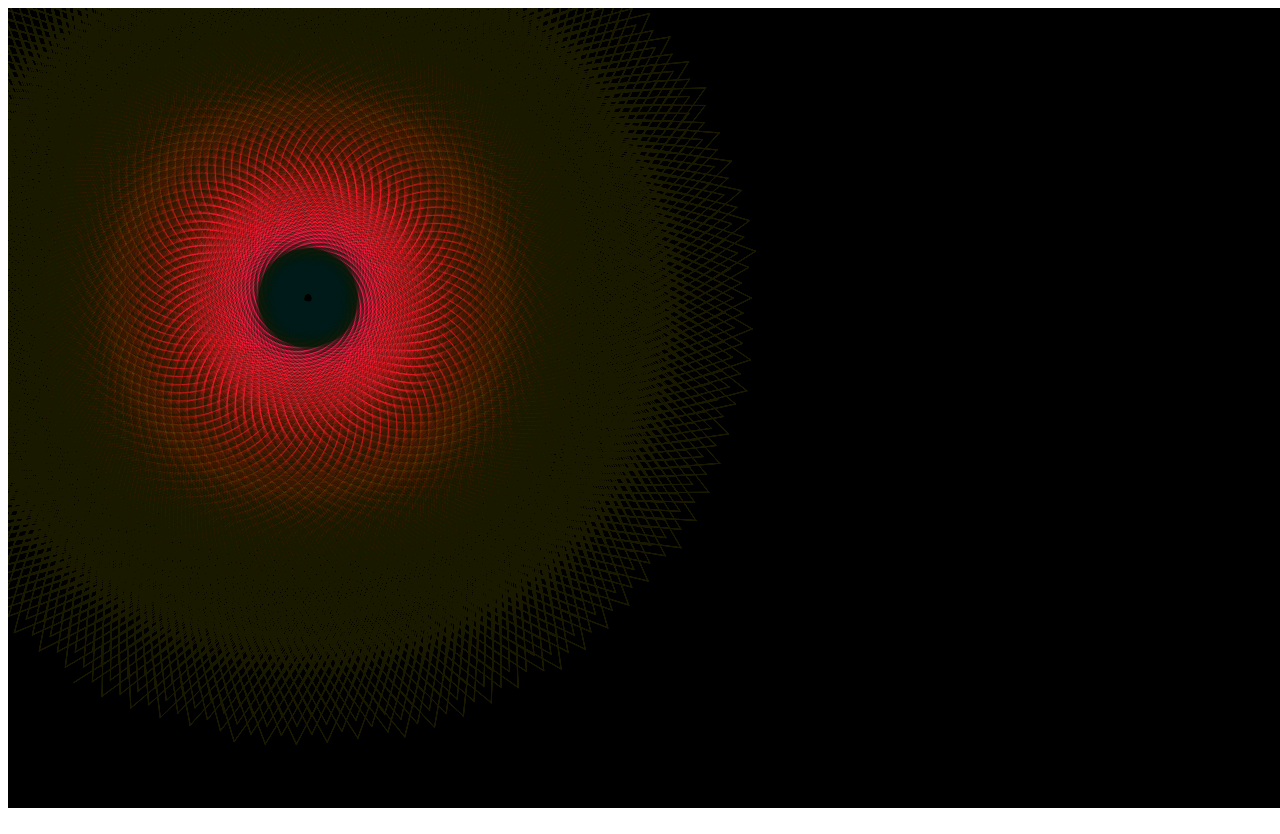
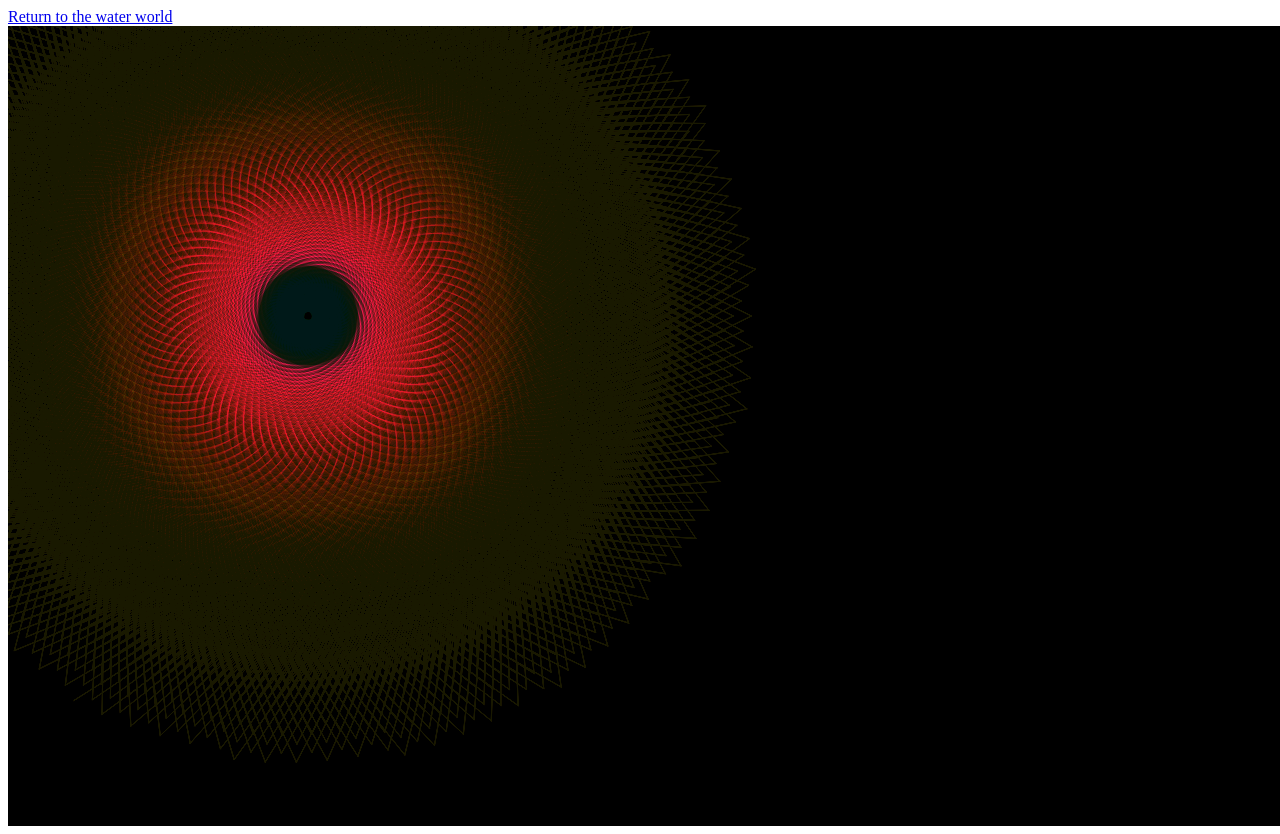
Before and after one commit to reedleaf/reedleaf.github.io, a plain HTML site: page ReedLeaf.html in a window 1280 px wide. Drawn offline with Linux system fonts and the light colour scheme.

Commit message:
Update ReedLeaf.html

```diff
--- a/ReedLeaf.html
+++ b/ReedLeaf.html
@@ -83,6 +83,7 @@ window.onload = function () {
 </script>
 </head>
 <body>
+<a style="center" href="index.html">Return to the water world</a>
 <canvas id="c"></canvas>
 </body>
 </html>
```
